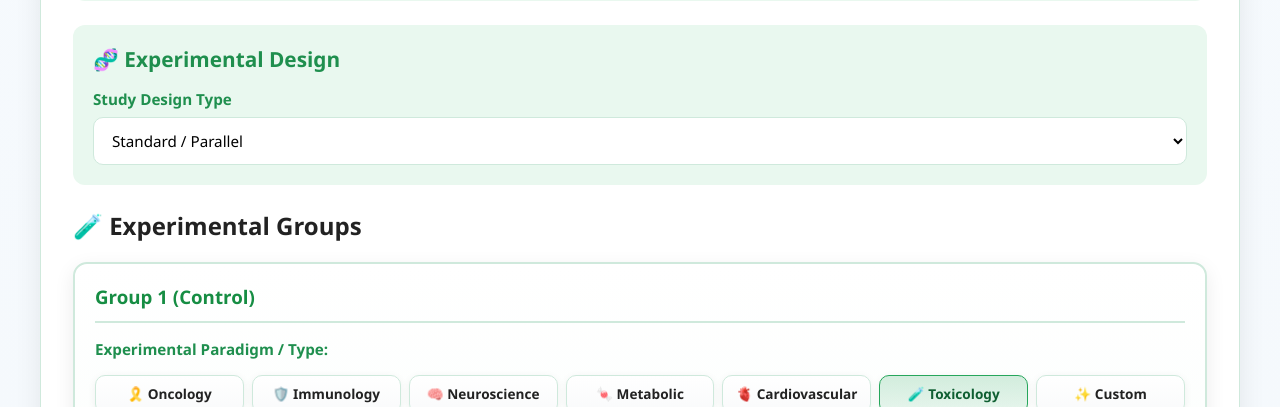
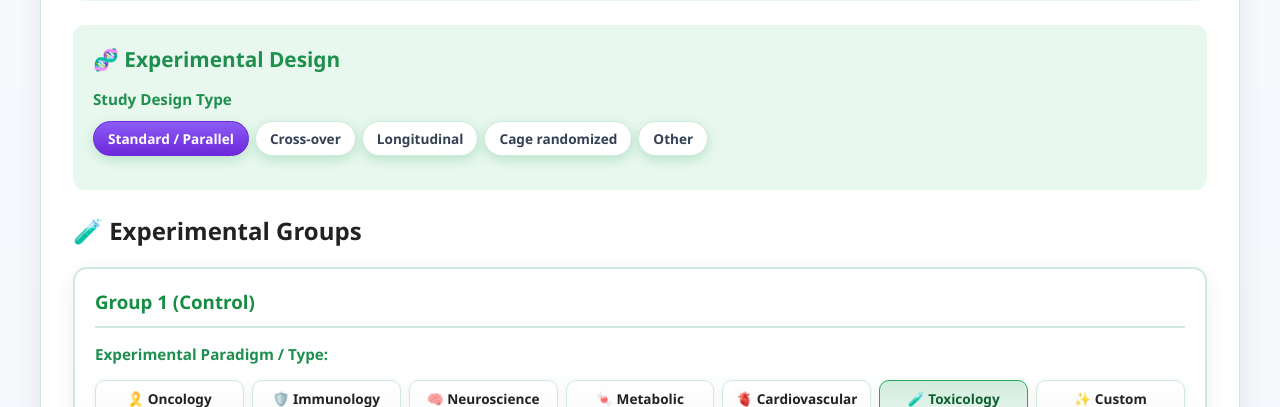
Before and after one commit to arferkaimrc-bot/rodent-study-planner, a Python web app: template templates/index.html in a window 1280 px wide. Shown: the part 1187-1594 px from the top of the page. Run offline with Jinja, Linux system fonts and the light colour scheme; the template is opened without the code that fills it, so the values that code supplies are empty.

Commit message:
Experimental Design: Study Design Type as visible chips (matches platform style) with Other -> free-text; collected via iacucChip
Co-Authored-By: Claude Opus 4.8 <noreply@anthropic.com>

```diff
--- a/templates/index.html
+++ b/templates/index.html
@@ -930,17 +930,17 @@
         <!-- Experimental Design -->
         <div class="meta-section">
             <h2>🧬 Experimental Design</h2>
-            <div class="meta-row">
-                <div class="form-group">
-                    <label for="study-design-type">Study Design Type</label>
-                    <select id="study-design-type">
-                        <option value="Standard / Parallel">Standard / Parallel</option>
-                        <option value="Cross-over">Cross-over</option>
-                        <option value="Longitudinal">Longitudinal</option>
-                        <option value="Cage randomized">Cage randomized</option>
-                        <option value="Other">Other</option>
-                    </select>
+            <div class="form-group">
+                <label>Study Design Type</label>
+                <div class="ichip-row" data-field="study_design" style="margin-top:4px;">
+                    <button type="button" class="ichip sel" data-value="Standard / Parallel">Standard / Parallel</button>
+                    <button type="button" class="ichip" data-value="Cross-over">Cross-over</button>
+                    <button type="button" class="ichip" data-value="Longitudinal">Longitudinal</button>
+                    <button type="button" class="ichip" data-value="Cage randomized">Cage randomized</button>
+                    <button type="button" class="ichip" data-value="__other__">Other</button>
                 </div>
+                <input id="study-design-other" type="text" placeholder="Enter the study design type"
+                    style="display:none;width:100%;padding:12px 14px;margin-top:6px;border:1.5px solid var(--border);border-radius:10px;">
             </div>
         </div>
 
@@ -2058,7 +2058,8 @@
         const IACUC_OTHER_INPUT = {
             animal_source: 'iacuc-animal-source-other',
             acclimatization_days: 'iacuc-acclim-other',
-            study_duration: 'study-duration-custom'
+            study_duration: 'study-duration-custom',
+            study_design: 'study-design-other'
         };
         // Single-select chip rows in the IACUC modal (one tap = one choice)
         document.addEventListener('click', function(e) {
@@ -2102,7 +2103,7 @@
                 outcomes: v('study-outcomes'),
                 methods: v('study-methods'),
                 duration: iacucChip('study_duration'),
-                design: v('study-design-type'),
+                design: iacucChip('study_design'),
                 refine: {
                     background: chk('refine-background'),
                     hypothesis: chk('refine-hypothesis'),
```
